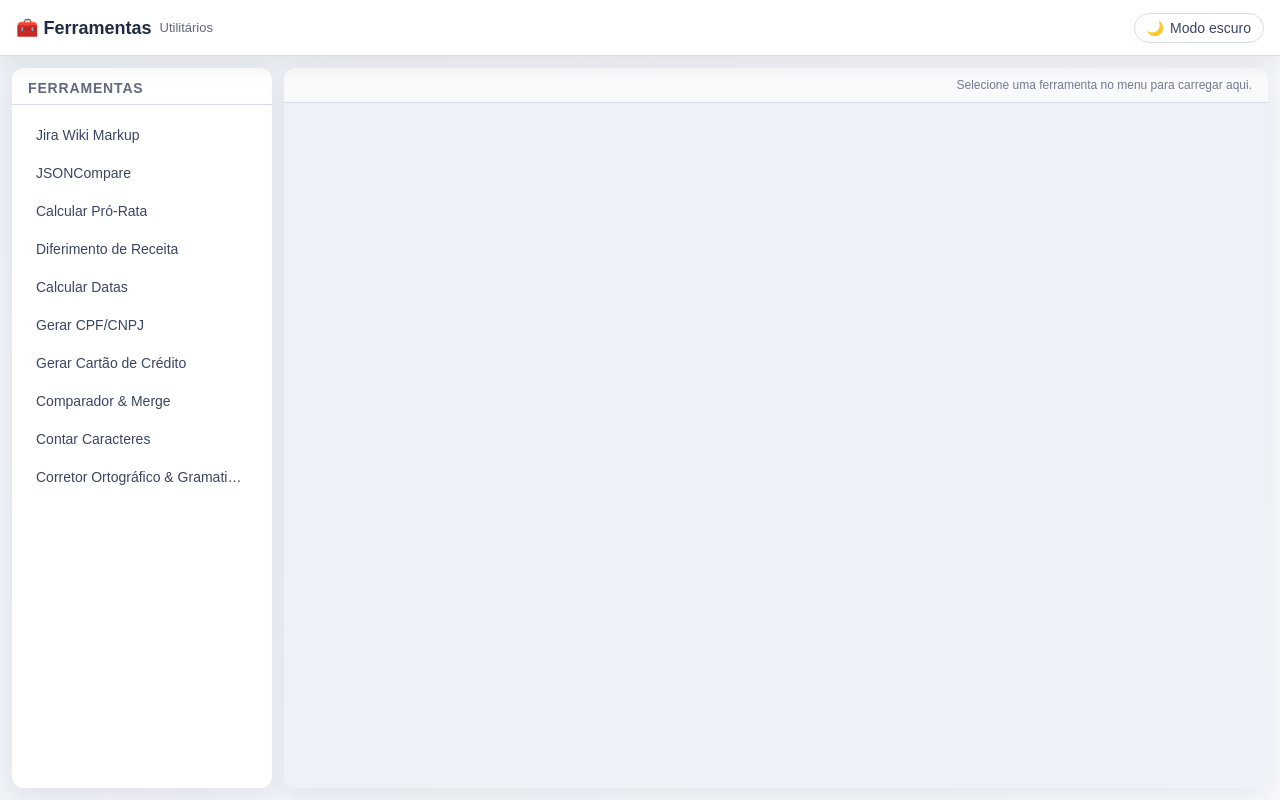
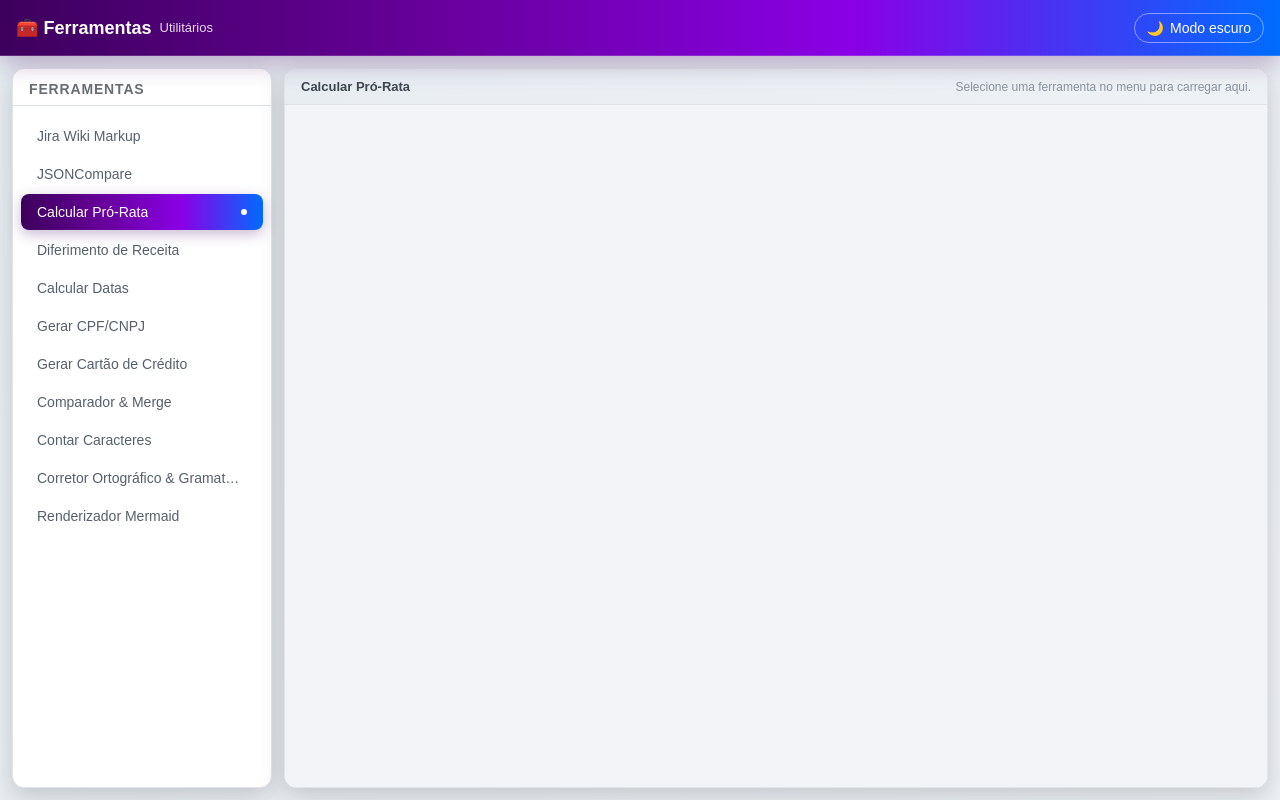
Before and after one commit to fbnmurad/alive, a plain HTML site: page index.html in a window 1280 px wide. Drawn offline with Linux system fonts and the light colour scheme.

Commit message:
atualização
inclusão de "mermaid-local.html" e novas cores

```diff
--- a/index.html
+++ b/index.html
@@ -6,55 +6,110 @@
   <title>Ferramentas BRM</title>
   <style>
   :root {
-    /* === Tokens do theme-html.txt (Enterprise Light) === */
-    --bg-gradient-start: #eef1f7;   /* cinza frio claro */
-    --bg-gradient-end:   #f7f9fc;   /* quase branco */
+    /* === Paleta Vivo === */
+    --vivo-roxo: #660099;
+    --vivo-roxo-escuro: #3d005c;
+    --vivo-roxo-medio: #8a00e6;
+    --vivo-roxo-claro: #f3e5f9;
+    --vivo-azul: #006cff;
+    --vivo-azul-claro: #e6f0ff;
+    --vivo-magenta: #e6007e;
+    --branco: #ffffff;
+    --fundo: #f3f4f7;
+    --card: #ffffff;
+    --borda: #dfe3e8;
+    --borda-campo: #d8dde3;
+    --texto: #56606b;
+    --texto-escuro: #3f4650;
+    --texto-suave: #8a93a0;
+    --erro: #a94442;
+    --sucesso: #14855f;
+    --disabled: #e9edf2;
 
-    --primary: #5b6ee1;             /* purple-blue tech */
-    --primary-hover: #4b5fd1;
-    --primary-active: #3f52b8;
+    /* === Cores adicionais === */
+    --card-border: #e1e4e8;
+    --section-gradient-start: #e8edf2;
+    --section-gradient-end: #eef1f5;
+    --placeholder: #a0a7b0;
+    --texto-disabled: #8b94a1;
 
-    --text-title: #1f2a44;          /* azul grafite */
-    --text-default: #3a4563;        /* cinza azulado */
-    --text-dark: #111827;           /* quase preto */
-    --text-muted: #6b7280;          /* cinza neutro */
+    /* === Sombras e transparências === */
+    --shadow-main: 0 8px 24px rgba(61, 0, 92, 0.28);
+    --shadow-card: 0 8px 24px rgba(35, 35, 35, 0.20);
+    --shadow-footer: 0 -4px 16px rgba(61, 0, 92, 0.16);
+    --hover-white: rgba(255, 255, 255, 0.16);
+    --hover-logout: rgba(255, 255, 255, 0.26);
+    --outline-white: rgba(255, 255, 255, 0.45);
+    --focus-purple: rgba(102, 0, 153, 0.12);
+    --shadow-focus-purple: 0 0 0 4px rgba(102, 0, 153, 0.08);
+    --error-field: rgba(169, 68, 66, 0.12);
 
-    --surface: #ffffff;
-    --surface-soft: #f9fafb;
-    --surface-muted: #f1f4f9;
-    --surface-highlight: #e9edff;   /* destaque roxo azulado */
+    /* === Gradiente principal da interface === */
+    --main-gradient: linear-gradient(
+      90deg,
+      #3d005c,
+      #660099,
+      #8a00e6,
+      #006cff
+    );
 
-    --border-light: #d6dbea;
+    /* === Alias usados pelo CSS original === */
+    --bg-gradient-start: var(--section-gradient-start);
+    --bg-gradient-end: var(--section-gradient-end);
+    --primary: var(--vivo-roxo);
+    --primary-hover: var(--vivo-roxo-medio);
+    --primary-active: var(--vivo-roxo-escuro);
+    --text-title: var(--texto-escuro);
+    --text-default: var(--texto);
+    --text-dark: var(--texto-escuro);
+    --text-muted: var(--texto-suave);
+    --surface: var(--card);
+    --surface-soft: #eef1f5;
+    --surface-muted: var(--disabled);
+    --surface-highlight: var(--vivo-roxo-claro);
+    --border-light: var(--borda);
+    --success: var(--sucesso);
+    --error: var(--erro);
+    --info: var(--vivo-azul);
+    --neutral: var(--texto-suave);
+    --neutral-hover: var(--texto);
 
-    --success: #16a34a;
-    --error: #dc2626;
-    --info: #5b6ee1;
-
-    --neutral: #9ca3af;
-    --neutral-hover: #6b7280;
-
-    /* === Alias usados no seu CSS original ===
-       (IMPORTANTÍSSIMO: --color-bg precisa ser COR SÓLIDA, não gradiente) */
-    --color-bg: var(--bg-gradient-start);
-    --color-bg-elevated: var(--surface);
-    --color-text: var(--text-default);
-    --color-accent: var(--primary);
-    --color-accent-soft: var(--surface-highlight);
-    --color-header: var(--surface);
-    --color-border: var(--border-light);
-    --shadow-soft: 0 8px 24px rgba(31,42,68,0.08);
+    /* --color-bg permanece como cor sólida para uso no iframe */
+    --color-bg: var(--fundo);
+    --color-bg-elevated: var(--card);
+    --color-text: var(--texto);
+    --color-accent: var(--vivo-roxo);
+    --color-accent-hover: var(--vivo-roxo-medio);
+    --color-accent-active: var(--vivo-roxo-escuro);
+    --color-accent-soft: var(--vivo-roxo-claro);
+    --color-header: var(--main-gradient);
+    --color-border: var(--borda);
+    --shadow-soft: var(--shadow-card);
   }
 
   body[data-theme="dark"] {
-    /* Mantém dark mode funcional (tech purple) */
-    --color-bg: #0f1023;
-    --color-bg-elevated: #171733;
-    --color-text: #cfcbe9;
-    --color-accent: #6f5bd6;
-    --color-accent-soft: #2d2a6a;
-    --color-header: #171733;
-    --color-border: #35326e;
-    --shadow-soft: 0 8px 28px rgba(0,0,0,0.5);
+    /* Tema escuro preservado, usando a mesma paleta Vivo */
+    --bg-gradient-start: var(--vivo-roxo-escuro);
+    --bg-gradient-end: var(--vivo-roxo);
+    --text-title: var(--branco);
+    --text-default: var(--branco);
+    --text-dark: var(--branco);
+    --text-muted: var(--vivo-roxo-claro);
+    --surface: var(--vivo-roxo-escuro);
+    --surface-soft: rgba(255, 255, 255, 0.16);
+    --surface-muted: rgba(255, 255, 255, 0.10);
+    --surface-highlight: rgba(255, 255, 255, 0.16);
+    --border-light: rgba(255, 255, 255, 0.26);
+    --color-bg: var(--vivo-roxo-escuro);
+    --color-bg-elevated: var(--vivo-roxo-escuro);
+    --color-text: var(--branco);
+    --color-accent: var(--vivo-roxo-medio);
+    --color-accent-hover: var(--vivo-azul);
+    --color-accent-active: var(--vivo-roxo);
+    --color-accent-soft: rgba(255, 255, 255, 0.16);
+    --color-header: var(--main-gradient);
+    --color-border: rgba(255, 255, 255, 0.26);
+    --shadow-soft: 0 8px 28px rgba(61, 0, 92, 0.28);
   }
 
   * {
@@ -66,25 +121,21 @@
   body {
     font-family: Arial, sans-serif;
     color: var(--color-text);
-
-    /* ✅ Aqui vai o gradiente (background, não background-color) */
     background: linear-gradient(120deg, var(--bg-gradient-start), var(--bg-gradient-end));
-
     height: 100vh;
     display: flex;
     flex-direction: column;
   }
 
-  /* Cabeçalho tipo app */
   header {
     height: 56px;
-    background-color: var(--color-header);
-    border-bottom: 1px solid var(--color-border);
+    background: var(--color-header);
+    border-bottom: 1px solid rgba(255, 255, 255, 0.16);
     display: flex;
     align-items: center;
     justify-content: space-between;
     padding: 0 16px;
-    box-shadow: var(--shadow-soft);
+    box-shadow: var(--shadow-main);
     z-index: 10;
   }
 
@@ -94,13 +145,14 @@
     gap: 8px;
     font-size: 18px;
     font-weight: 600;
-    color: var(--text-title);
+    color: var(--branco);
   }
 
   .app-title span {
     font-size: 13px;
     font-weight: 400;
-    opacity: 0.7;
+    color: var(--branco);
+    opacity: 0.86;
   }
 
   .header-actions {
@@ -110,7 +162,7 @@
   }
 
   .icon-btn {
-    border: 1px solid var(--color-border);
+    border: 1px solid var(--outline-white);
     background: transparent;
     border-radius: 999px;
     padding: 6px 12px;
@@ -119,7 +171,7 @@
     display: flex;
     align-items: center;
     gap: 6px;
-    color: var(--color-text);
+    color: var(--branco);
     transition: background-color 0.2s, transform 0.1s, box-shadow 0.2s;
   }
 
@@ -128,8 +180,8 @@
   }
 
   .icon-btn:hover {
-    background-color: var(--color-accent-soft);
-    box-shadow: var(--shadow-soft);
+    background-color: var(--hover-white);
+    box-shadow: var(--shadow-main);
   }
 
   .icon-btn:active {
@@ -137,11 +189,10 @@
   }
 
   .icon-btn:focus-visible {
-    outline: 2px solid var(--color-accent);
+    outline: 2px solid var(--outline-white);
     outline-offset: 2px;
   }
 
-  /* Layout principal */
   .app-shell {
     flex: 1;
     display: flex;
@@ -153,11 +204,16 @@
   nav {
     width: 260px;
     background-color: var(--color-bg-elevated);
+    border: 1px solid var(--card-border);
     border-radius: 12px;
     box-shadow: var(--shadow-soft);
     padding: 12px 0;
     display: flex;
     flex-direction: column;
+  }
+
+  body[data-theme="dark"] nav {
+    border-color: var(--color-border);
   }
 
   .nav-header {
@@ -170,8 +226,8 @@
     font-size: 14px;
     text-transform: uppercase;
     letter-spacing: 0.06em;
-    opacity: 0.7;
     color: var(--text-title);
+    opacity: 0.78;
   }
 
   nav ul {
@@ -193,7 +249,7 @@
     font-size: 14px;
     border-radius: 8px;
     margin: 0 8px;
-    transition: background-color 0.2s, transform 0.1s;
+    transition: background-color 0.2s, color 0.2s, transform 0.1s, box-shadow 0.2s;
   }
 
   nav a span.label {
@@ -212,32 +268,43 @@
 
   nav a:hover {
     background-color: var(--color-accent-soft);
+    color: var(--vivo-roxo-escuro);
     transform: translateX(1px);
   }
 
+  body[data-theme="dark"] nav a:hover {
+    color: var(--branco);
+  }
+
   nav a.active {
-    background-color: var(--color-accent);
-    color: #ffffff;
+    background: var(--main-gradient);
+    color: var(--branco);
+    box-shadow: 0 4px 14px rgba(61, 0, 92, 0.28);
   }
 
   nav a.active span.dot {
-    background: #ffffff;
+    background: var(--branco);
   }
 
   nav a:focus-visible {
     outline: 2px solid var(--color-accent);
     outline-offset: 2px;
+    box-shadow: var(--shadow-focus-purple);
   }
 
-  /* Área de conteúdo */
   .content-panel {
     flex: 1;
     background-color: var(--color-bg-elevated);
+    border: 1px solid var(--card-border);
     border-radius: 12px;
     box-shadow: var(--shadow-soft);
     overflow: hidden;
     display: flex;
     flex-direction: column;
+  }
+
+  body[data-theme="dark"] .content-panel {
+    border-color: var(--color-border);
   }
 
   .content-header {
@@ -246,30 +313,76 @@
     display: flex;
     align-items: center;
     justify-content: space-between;
+    gap: 16px;
     font-size: 13px;
-    background: var(--surface-soft);
+    background: linear-gradient(90deg, var(--section-gradient-start), var(--section-gradient-end));
+  }
+
+  body[data-theme="dark"] .content-header {
+    background: rgba(255, 255, 255, 0.16);
   }
 
   .content-header-title {
-    font-weight: 500;
+    font-weight: 600;
     color: var(--text-title);
   }
 
   .content-header-hint {
-    opacity: 0.7;
+    color: var(--texto-suave);
     font-size: 12px;
+  }
+
+  body[data-theme="dark"] .content-header-hint {
+    color: var(--vivo-roxo-claro);
   }
 
   iframe {
     flex: 1;
     border: none;
     width: 100%;
-
-    /* ✅ iframe precisa de cor sólida */
     background-color: var(--color-bg);
   }
 
-  /* Mobile / telas pequenas */
+  input,
+  textarea,
+  select {
+    border: 1px solid var(--borda-campo);
+    color: var(--texto-escuro);
+    background: var(--branco);
+  }
+
+  input::placeholder,
+  textarea::placeholder {
+    color: var(--placeholder);
+  }
+
+  input:focus,
+  textarea:focus,
+  select:focus {
+    border-color: var(--vivo-roxo);
+    outline: none;
+    box-shadow: 0 0 0 3px var(--focus-purple);
+  }
+
+  input:disabled,
+  textarea:disabled,
+  select:disabled,
+  button:disabled {
+    background: var(--disabled);
+    color: var(--texto-disabled);
+    cursor: not-allowed;
+  }
+
+  .erro,
+  .error {
+    color: var(--erro);
+  }
+
+  .sucesso,
+  .success {
+    color: var(--sucesso);
+  }
+
   @media (max-width: 900px) {
     .app-shell {
       flex-direction: column;
@@ -312,6 +425,9 @@
 
     .content-header {
       padding: 8px 12px;
+      align-items: flex-start;
+      flex-direction: column;
+      gap: 4px;
     }
   }
 </style>
@@ -408,6 +524,13 @@
             <span class="dot"></span>
           </a>
         </li>
+        <li>
+          <a href="https://fbnmurad.github.io/alive/mermaid-local.html"
+             target="conteudo">
+            <span class="label">Renderizador Mermaid</span>
+            <span class="dot"></span>
+          </a>
+        </li>
       </ul>
     </nav>
 
@@ -432,6 +555,18 @@
     // Gerenciar link ativo e título da área de conteúdo
     const navLinks = document.querySelectorAll('nav a');
     const titleEl = document.getElementById('currentToolTitle');
+
+    // Estado inicial do link marcado com aria-current
+    (function initActiveLink() {
+      const currentLink = document.querySelector('nav a[aria-current="page"]') || navLinks[0];
+      if (currentLink) {
+        currentLink.classList.add('active');
+        const label = currentLink.querySelector('.label')?.textContent?.trim();
+        if (label) {
+          titleEl.textContent = label;
+        }
+      }
+    })();
 
     navLinks.forEach(link => {
       link.addEventListener('click', function () {
```
